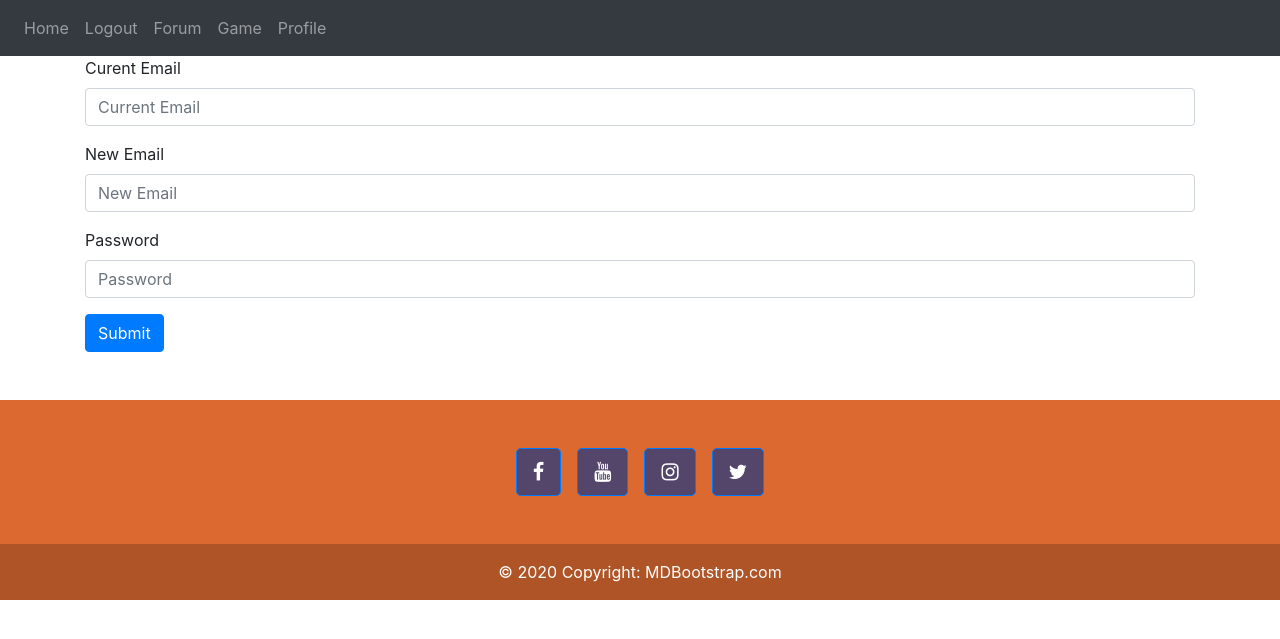
After one commit to RyeGeorge/CS203-Investigative-Studio-1, a Flask app: page /update-email in a window 1280 px wide. The commit adds this page. Shown: the top 639 px of the page. Run offline with Flask 3, Linux system fonts and the light colour scheme; the visitor is signed in with stand-in values (Sample User, id 1); some libraries are stand-ins or nearby versions.

Commit message:
Completed password and email update pages and added user posts to profile page

```diff
--- a/website/auth.py
+++ b/website/auth.py
@@ -14,8 +14,7 @@ def update_password():
     if request.method == 'POST':
         password = request.form.get('current_password')
         email = request.form.get('email')
-        user_query = User.query.filter_by(email=email)
-        user = user_query.first()
+        user = User.query.filter_by(email=email).first()
         if user:
             if check_password_hash(user.password, password):
                 new_password1 = request.form.get('new_password1')
@@ -23,6 +22,7 @@ def update_password():
 
                 if new_password1 == new_password2:
                     user.password = generate_password_hash(new_password1, method='sha256')
+                    db.session.commit()
 
                     flash('Password updated successfully!', category='success')
                     return redirect('/profile')
@@ -31,8 +31,30 @@ def update_password():
             else:
                flash('Current password incorrect, try again.', category='error') #will flash password error
         else:
+            flash('Email does not exist, try again.', category='error') #will flash email error
+    return render_template('password_update.html', user=current_user)
+
+
+@auth.route('/update-email', methods=['Get', 'POST'])
+@login_required
+def update_email():
+    if request.method == 'POST':
+        current_email = request.form.get('current_email')
+        user = User.query.filter_by(email=current_email).first()
+
+        if user:
+            password = request.form.get('password')
+            if check_password_hash(user.password, password):
+                new_email = request.form.get('new_email')
+                user.email = new_email
+                db.session.commit()
+                return redirect('/profile')
+            else:
+                flash('Incorrect password, try again.', category='error') #will flash password error
+        else:
             flash('Email does not exist.', category='error') #will flash email error
-    return render_template('password_update.html', user=current_user)
+
+    return render_template('email_update.html', user=current_user)
 
 
 @auth.route('/login', methods=['GET', 'POST'])
--- a/website/templates/base.html
+++ b/website/templates/base.html
@@ -40,6 +40,7 @@
           <a class="nav-item nav-link" id="logout" href="/logout">Logout</a>
           <a class="nav-item nav-link" id="forum" href="/forum">Forum</a>
           <a class="nav-item nav-link" id="game" href="/game">Game</a>
+          <a class="nav-item nav-link" id="profile" href="/profile">Profile</a>
           {% else %}
           <a class="nav-item nav-link" id="login" href="/login">Login</a>
           <a class="nav-item nav-link" id="signUp" href="/sign-up">Sign Up</a>
--- /dev/null
+++ b/website/templates/email_update.html
@@ -0,0 +1,52 @@
+{% extends 'base.html' %}  {% block title %}Update Password{% endblock %}
+
+{% block content %}
+
+<form method="post">
+
+    <div class="form-group">
+
+        <label>Curent Email</label>
+
+        <input type="text" name="current_email"
+
+            placeholder="Current Email" class="form-control"
+
+        ></input>
+
+    </div>
+
+    <div class="form-group">
+
+        <label>New Email</label>
+
+        <input type="text" name="new_email"
+
+            placeholder="New Email" class="form-control"
+
+        ></input>
+
+    </div>
+
+
+    <div class="form-group">
+
+        <label>Password</label>
+
+        <input type="password" name="password"
+
+            placeholder="Password" class="form-control"
+
+        ></input>
+
+    </div>
+
+    <div class="form-group">
+
+        <button type="submit" class="btn btn-primary">Submit</button>
+
+    </div>
+
+</form>
+
+{% endblock %}
--- a/website/views.py
+++ b/website/views.py
@@ -77,7 +77,8 @@ def create_comment(post_id):
 @views.route('/profile')
 @login_required
 def profile():
-    return render_template('profile.html', user=current_user)
+    posts = Post.query.all()
+    return render_template('profile.html', user=current_user, posts=posts)
 
 @views.route('/game', methods=['GET', 'POST'])
 @login_required
```
Also changed, not shown: website/templates/home.html (+7 -2 lines), website/templates/profile.html (+34 -1 lines), 1 other file.
